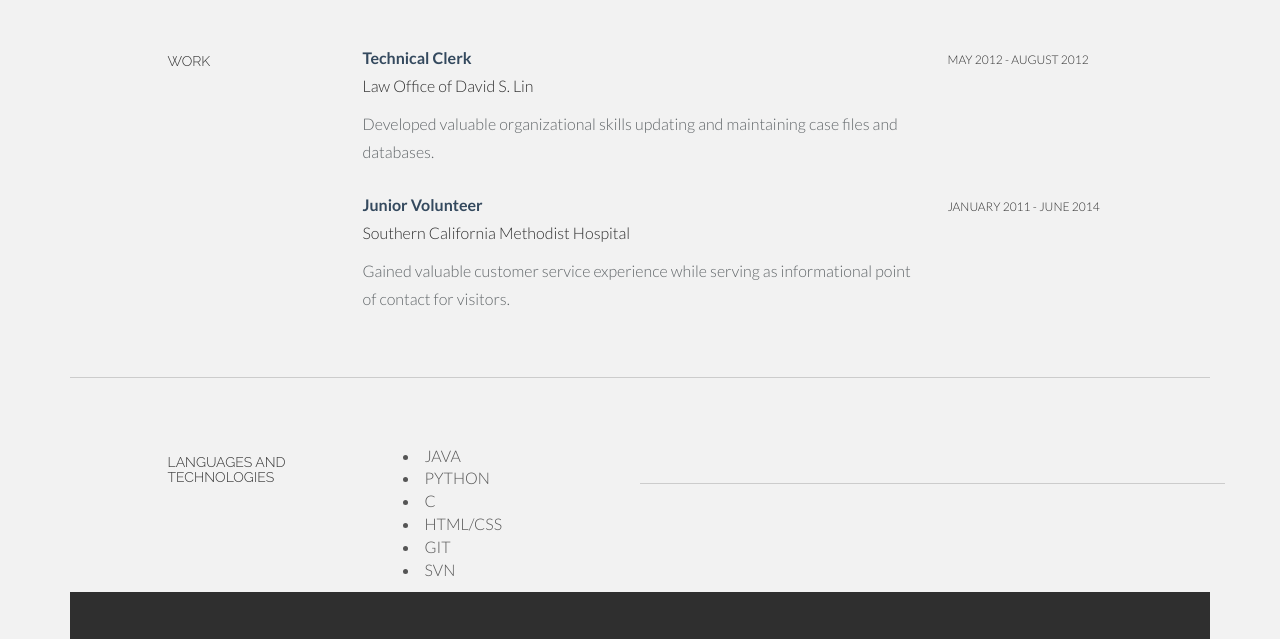
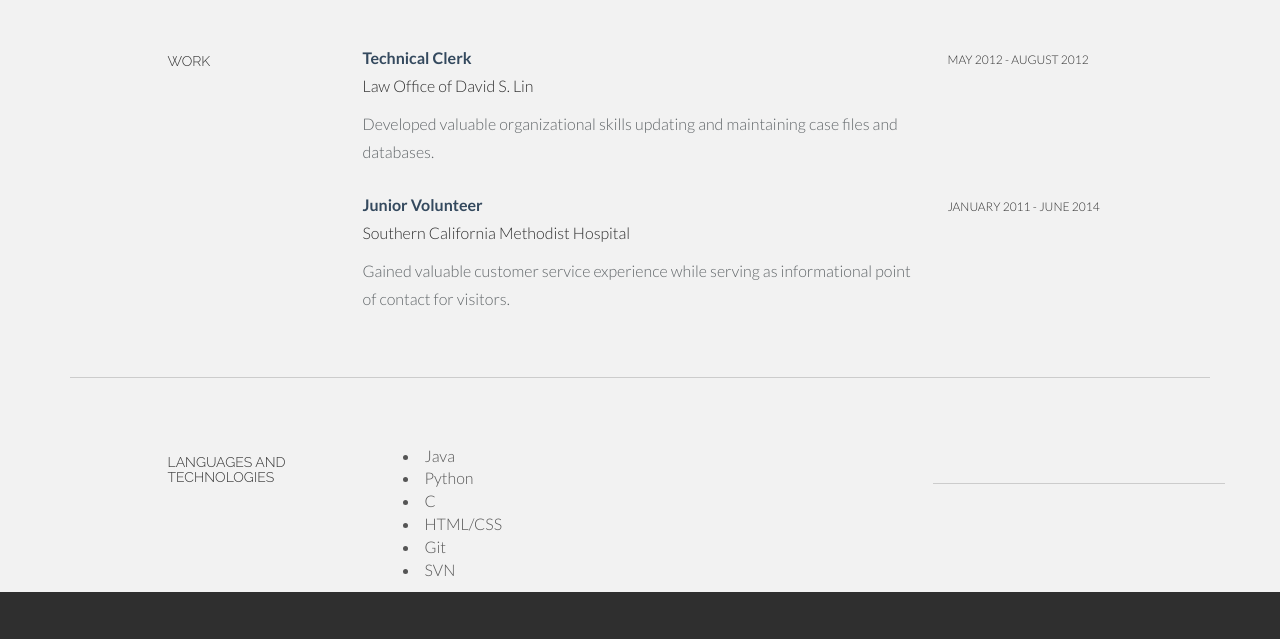
Before and after one commit to mrchianglin/mrchianglin.github.io, a plain HTML site: page index.html in a window 1280 px wide. Shown: the part 1406-2045 px from the top of the page. Drawn offline with Linux system fonts and the light colour scheme.

Commit message:
fix programming languages/technologies

```diff
--- a/index.html
+++ b/index.html
@@ -17,12 +17,6 @@
  <!-- OPTIONAL: Google Fonts (don't forget to edit main.css also) -->
  <link href='//fonts.googleapis.com/css?family=Lato:300,400,700,300italic,400italic' rel='stylesheet' type='text/css'>
  <link href='//fonts.googleapis.com/css?family=Raleway:400,300,700' rel='stylesheet' type='text/css'>
-
-    <!-- HTML5 shim and Respond.js IE8 support of HTML5 elements and media queries -->
-    <!--[if lt IE 9]>
-      <script src="js/html5shiv.js"></script>
-      <script src="js/respond.min.js"></script>
-    <![endif]-->
 </head>
 <body>
 
@@ -157,7 +151,8 @@
     <div class="col-lg-2 col-lg-offset-1">
       <h5>LANGUAGES AND TECHNOLOGIES</h5>
     </div>
-    <div class="col-lg-3">
+
+    <div class="col-lg-6">
       <ul class="tight">
         <li>Java</li>
         <li>Python</li>
@@ -170,7 +165,7 @@
     <br>
     <hr>
   </div><!--/.container -->
-
+</div>
   <section id="contact" name="contact"></section>
   <!--FOOTER DESCRIPTION -->
   <div id="footwrap" class="footer">
```
Lines whose indentation alone changed are shown as unchanged.
